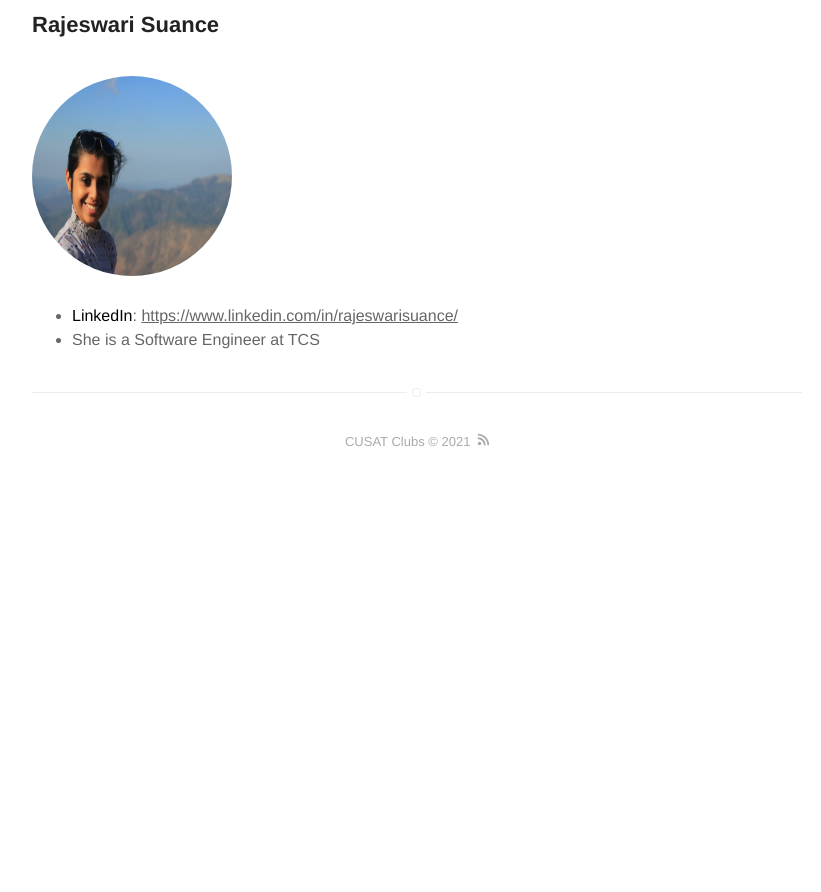
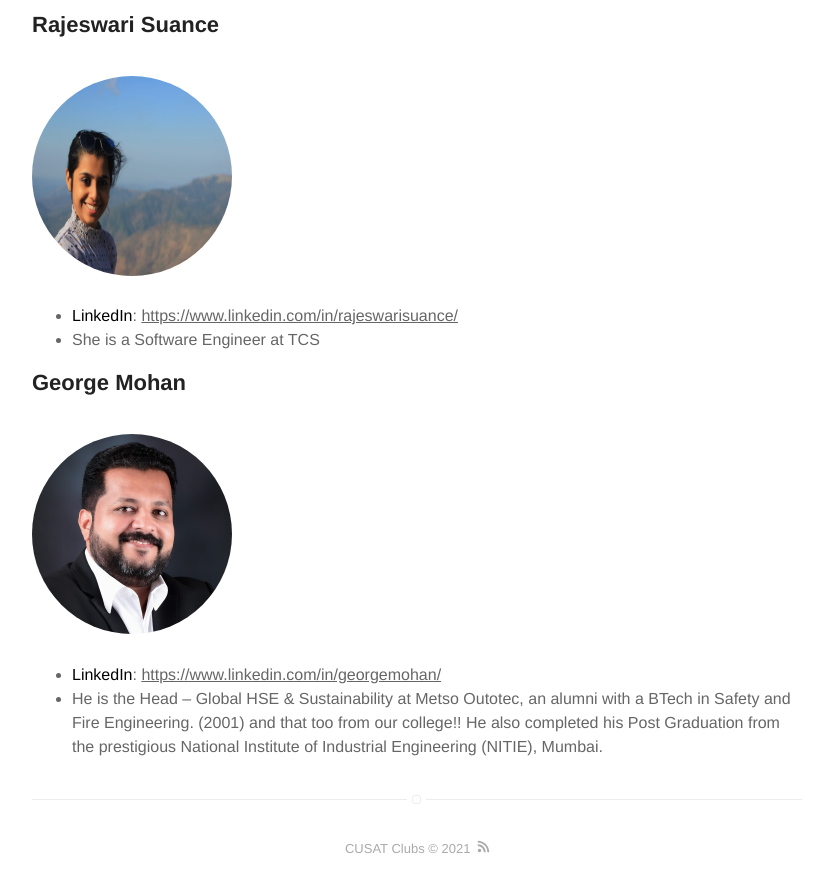
Before and after one commit to cusat-clubs/cusat-clubs.github.io, a Jekyll site: the page built from speakers.md, in a window 1280 px wide and 900 px high, scrolled down 3509 px. Shown: the top 892 px of the window, without its empty margins (223-1044 px from the left). Built offline with Jekyll 4.4.1, drawn with Linux system fonts in a browser that asks for light colours; before the commit the page ends 4002 px from its top, so only the background shows below that.

Commit message:
Updated Speaker of Session 10

```diff
--- a/speakers.md
+++ b/speakers.md
@@ -67,3 +67,11 @@ layout: page
 
 - **LinkedIn**: <a style="color: #666;" href="https://www.linkedin.com/in/rajeswarisuance/" target="_blank">https://www.linkedin.com/in/rajeswarisuance/</a>
 - She is a Software Engineer at TCS
+
+## George Mohan
+
+<img src="/assets/images/George Mohan.jpeg" width="200" height="200" style="border-radius: 100%; margin-top: 20px;">
+
+- **LinkedIn**: <a style="color: #666;" href="https://www.linkedin.com/in/georgemohan/" target="_blank">https://www.linkedin.com/in/georgemohan/</a>
+- He is the Head – Global HSE & Sustainability at Metso Outotec, an alumni with a BTech in Safety and Fire Engineering. (2001) and that too from our college!!
+He also completed his Post Graduation from the prestigious National Institute of Industrial Engineering (NITIE), Mumbai.
```
Also changed, not shown: assets/images/George Mohan.jpeg (added).
